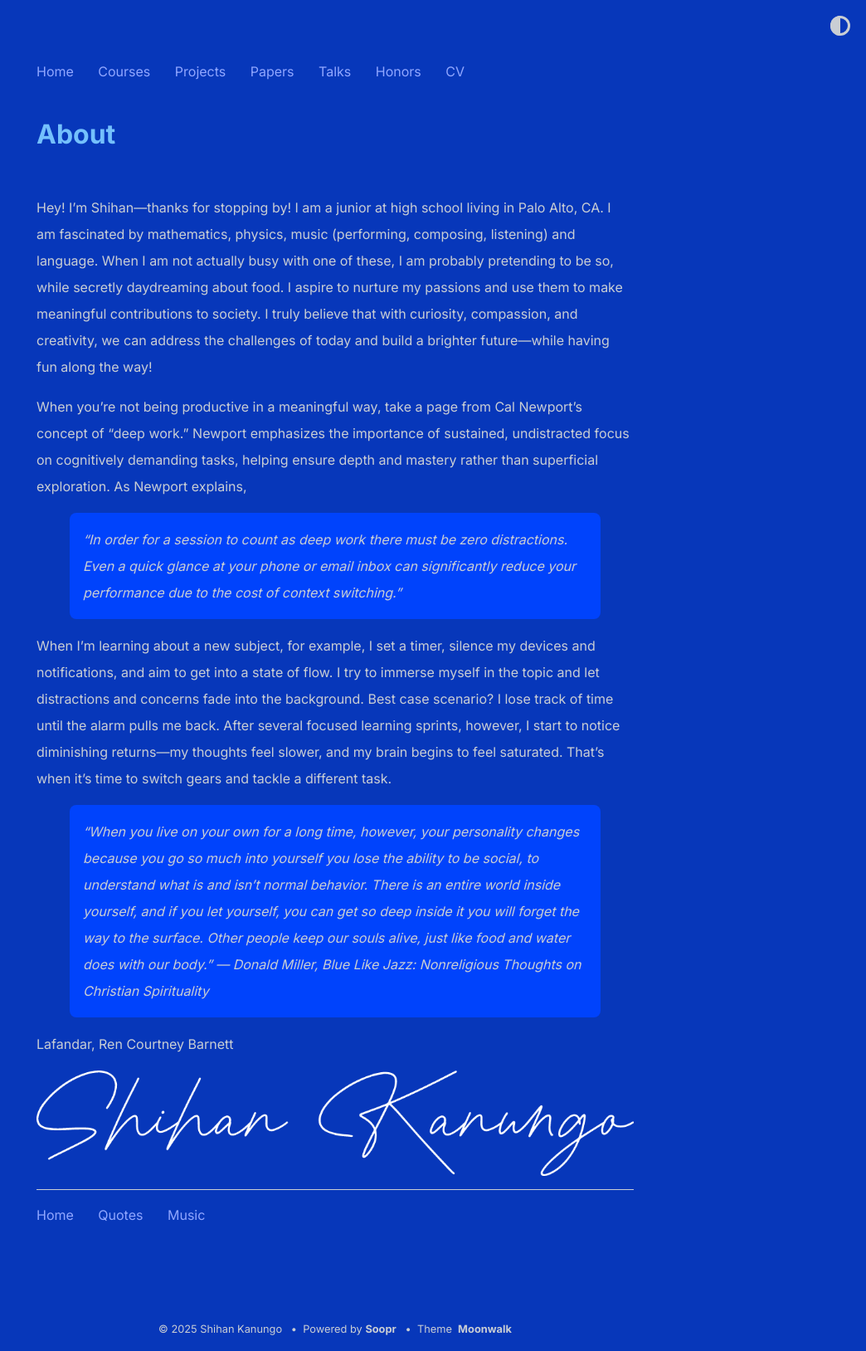
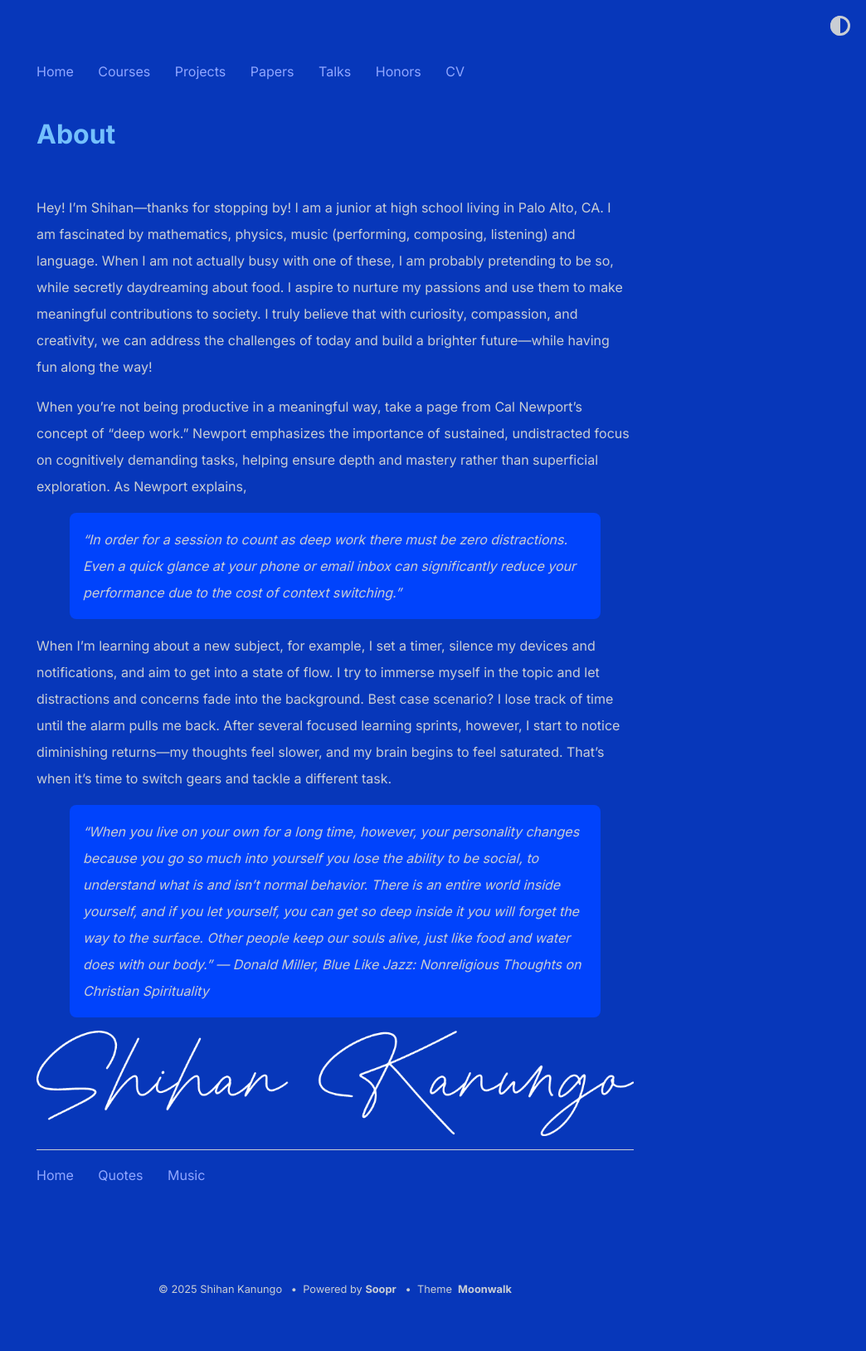
Before and after one commit to shihankanungo/shihankanungo.github.io, a Jekyll site: the page built from about.md, in a window 1280 px wide. Shown: the whole page at 83% size, without its empty margins (236-1280 px from the left). Built offline with Jekyll 4.4.1, drawn with Linux system fonts in a browser that asks for light colours; after the commit the page ends 1580 px from its top, so only the background shows below that.

Commit message:
Update about.md

```diff
--- a/about.md
+++ b/about.md
@@ -15,8 +15,4 @@ When I’m learning about a new subject, for example, I set a timer, silence my
 
 
 
-Lafandar, Ren
-Courtney Barnett
-
-
 ![a](signature.png)
```
